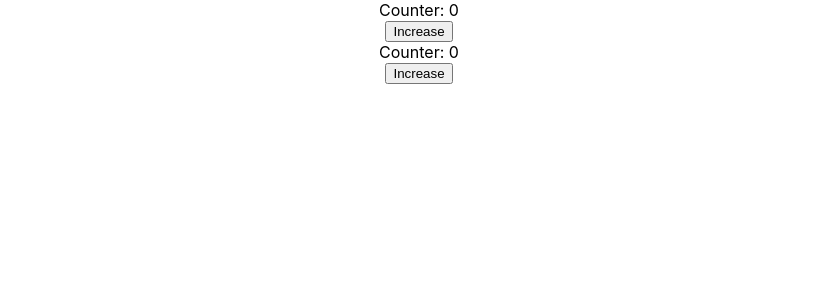
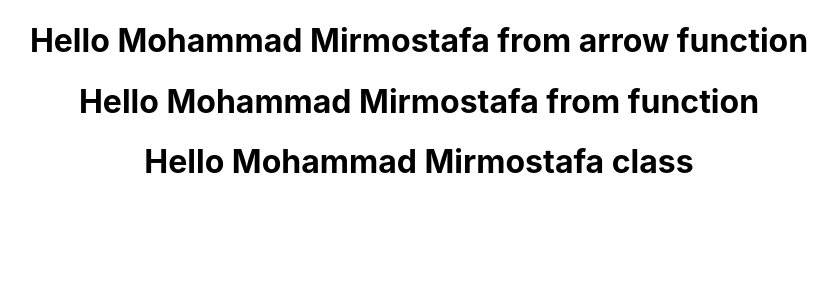
Before and after one commit to mirmostafa/Learning-ReactJS, a React (Create React App) app: page / in a window 1280 px wide. Shown: the top 300 px of the page, without its empty margins (221-1059 px from the left). Built offline with nearby package versions, Linux system fonts and the light colour scheme.

Commit message:
Destructure

```diff
--- a/src/App.js
+++ b/src/App.js
@@ -10,6 +10,7 @@ import './App.css';
 // import HandleButtonClick from './Lessons/1001-HandleButtonClick';
 import Counter from './Lessons/1100-setStateAsync';
 import CuncorrentCounter from './Lessons/1101-Cuncurrent';
+import {Destructure1, Destructure2, Destructure3} from './Lessons/1200-Destructure';
 
 function App() {
   return (
@@ -30,8 +31,11 @@ function App() {
      <HelloByPropsInClass name='Mohammad'/>
      <HelloFromStateClass />
      <HandleButtonClick /> */}
-     <Counter/>
-     <CuncorrentCounter/>
+     {/* <Counter/>
+     <CuncorrentCounter/> */}
+     <Destructure1 lName = 'Mohammad' fName = 'Mirmostafa'/>
+     <Destructure2 lName = 'Mohammad' fName = 'Mirmostafa'/>
+     <Destructure3 lName = 'Mohammad' fName = 'Mirmostafa'/>
     </div>
   );
 }
--- /dev/null
+++ b/src/Lessons/1200-Destructure.js
@@ -0,0 +1,17 @@
+import React, { Component } from 'react'
+
+export const Destructure1 = ({fName, lName}) => <h1>Hello {lName} {fName} from arrow function</h1>
+
+export const Destructure2 = props => {
+    const {fName, lName} = props;
+    return (<h1>Hello {lName} {fName} from function</h1>);
+}
+
+export class Destructure3 extends Component {
+    render() {
+        const {fName, lName} = this.props;
+        // ! Same:
+        //const {state1, state2} = this.state;
+        return (<h1>Hello {lName} {fName} class</h1>);
+    }
+}
```
